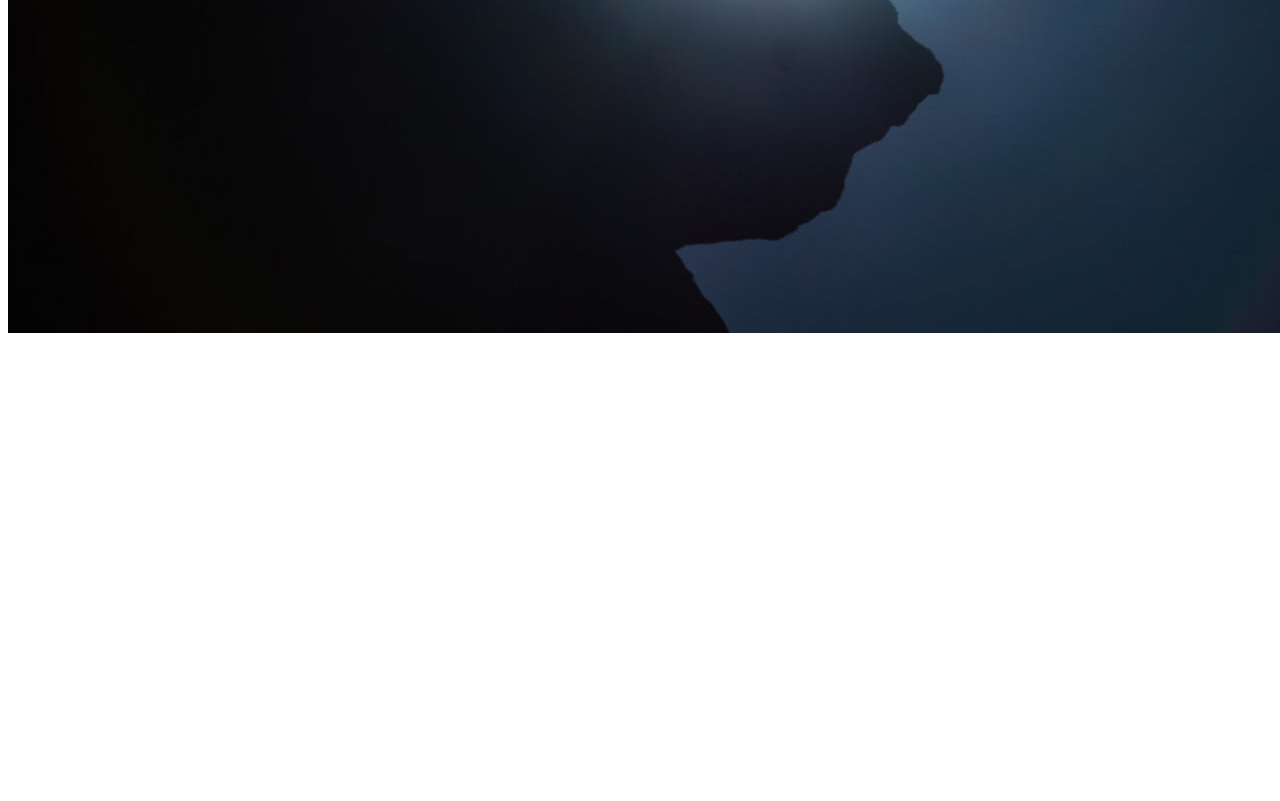
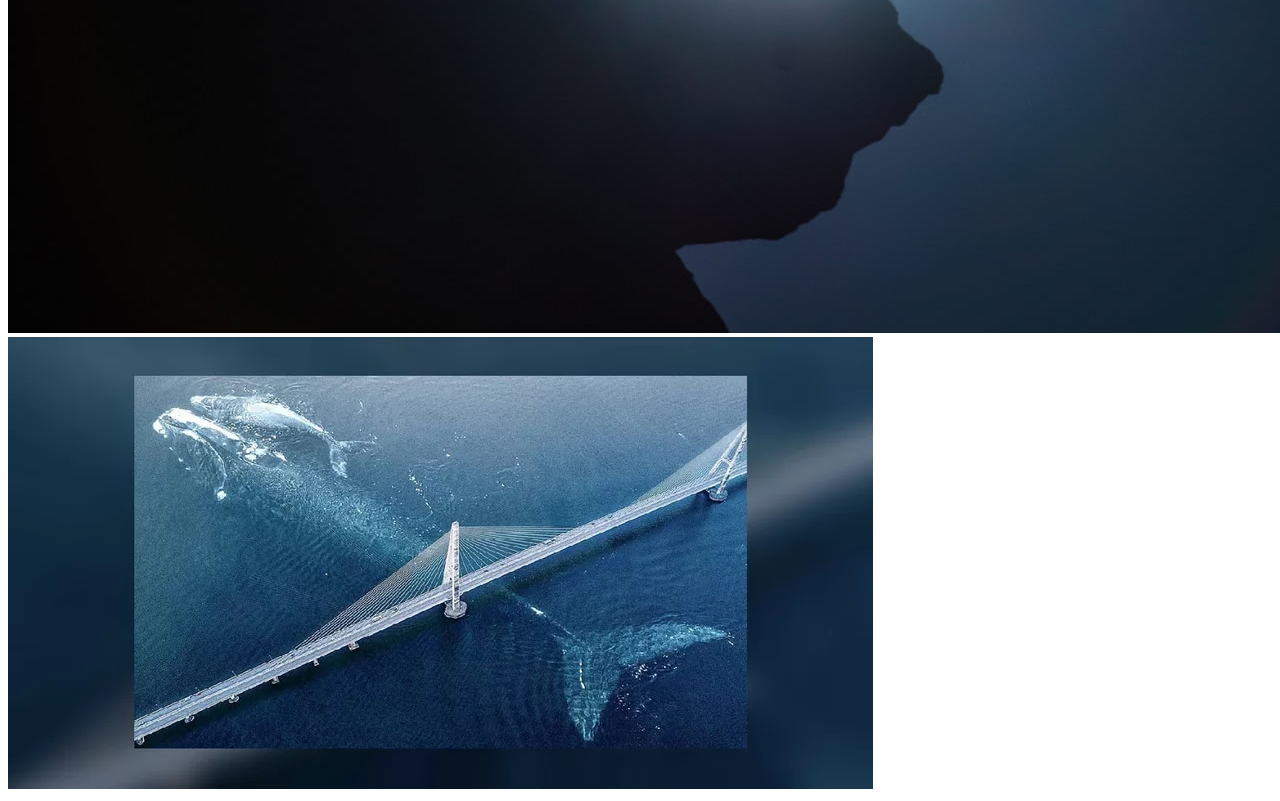
Before and after one commit to MartynukVlad/homerwork1, a plain HTML site: page index.html in a window 1280 px wide. Shown: the part 747-1548 px from the top of the page. Before the commit the page ends 1092 px from the top, so only its background shows below. Drawn offline with Linux system fonts and the light colour scheme.

Commit message:
new progect

```diff
--- a/index.html
+++ b/index.html
@@ -9,7 +9,7 @@
 <body>
     <h1>Hi!</h1>
     <img src="./photo.jpg" alt="">
-
+    <img src="./photo2.webp" alt="">
 
 </body>
 </html>
```
Also changed, not shown: photo2.webp (added).
